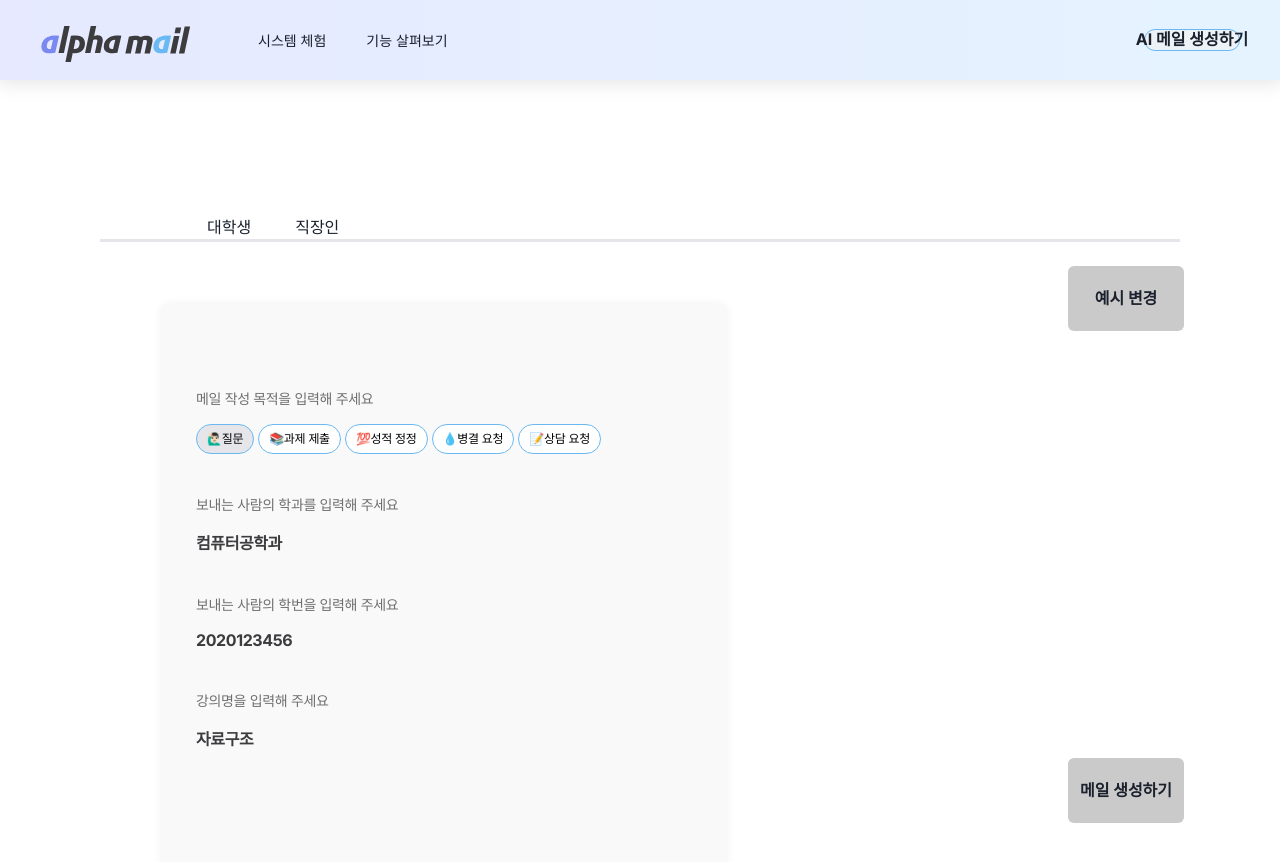
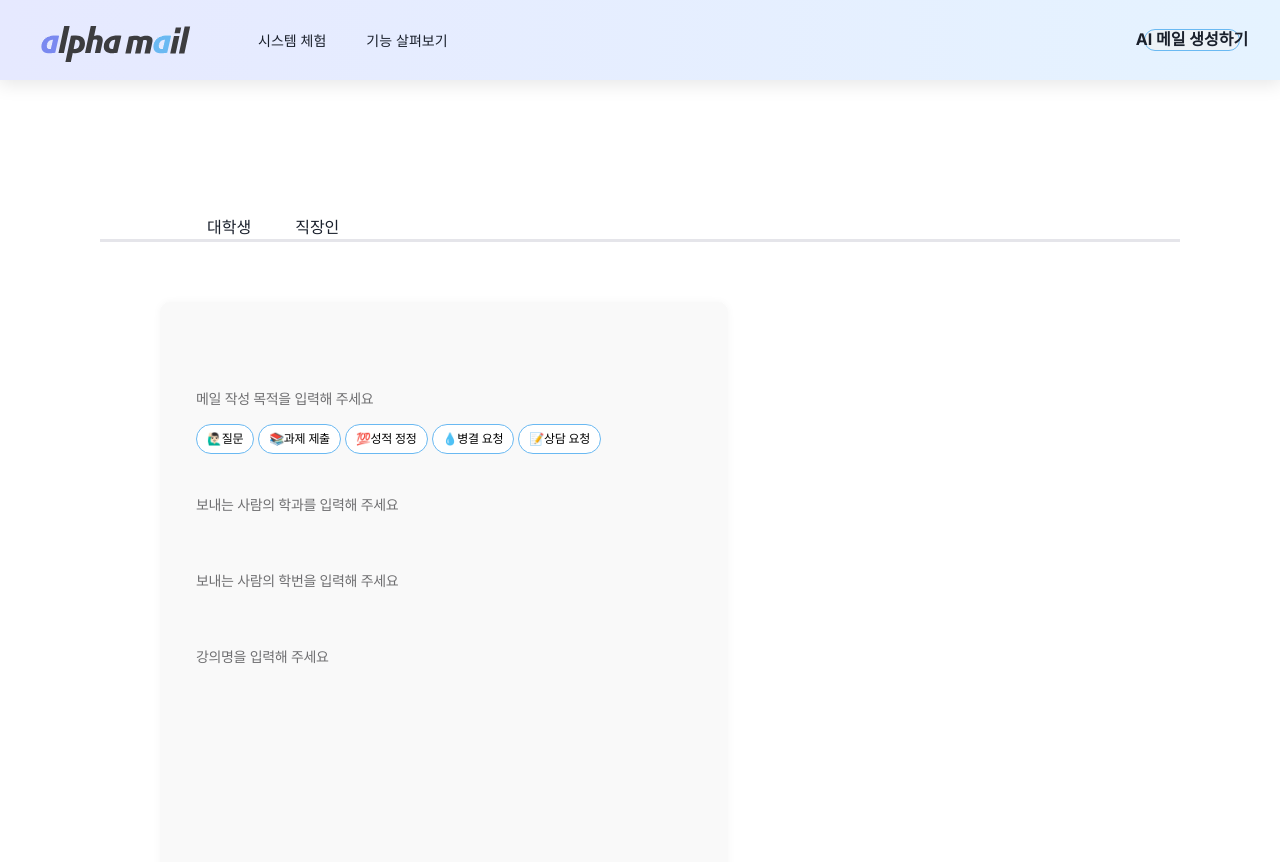
Before and after one commit to Beside-Potenday/frontend, a React (Create React App) app: page /mail in a window 1280 px wide. Shown: the top 862 px of the page. Built offline with nearby package versions, Linux system fonts and the light colour scheme.

Commit message:
feat: 메일 화면 수정

```diff
--- a/src/pages/Mail/index.tsx
+++ b/src/pages/Mail/index.tsx
@@ -1,28 +1,24 @@
-import { Img } from '@chakra-ui/react';
 import styled from '@emotion/styled';
 import { Grid, GridItem } from '@chakra-ui/react';
+import { Header } from '@/components/Mail/Header';
 import { useState } from 'react';
-import { mockData } from '@/types/mock';
-import { AskList } from './AskList';
-import { Header } from './Header';
-import { Buttons } from './Buttons';
+import { AskList } from '@/components/Mail/AskList';
+
+import { useMail } from '@/Provider/MailContext';
 
 export const MailPage = () => {
   const [isActive, setIsActive] = useState(false);
-  const [randomInput, setRandomInput] = useState({
-    mailPurpose: '질문',
-    senderDepartment: '컴퓨터공학과',
-    senderId: '2020123456',
-    courseName: '자료구조',
-  });
+  const mailContext = useMail();
+
+  if (!mailContext) {
+    throw new Error('MailContext not found');
+  }
+  const { mailInput } = mailContext;
+
+  console.log(mailInput);
 
   const onIsActive = () => {
     setIsActive(!isActive);
-  };
-
-  const handleList = () => {
-    const randomIndex = Math.floor(Math.random() * mockData.length);
-    setRandomInput(mockData[randomIndex]);
   };
 
   return (
@@ -55,7 +51,7 @@ export const MailPage = () => {
                 templateColumns={{ base: 'repeat(3, 1fr)' }}
               >
                 <GridItem colSpan={2}>
-                  <AskList randomInput={randomInput}></AskList>
+                  <AskList randomInput={mailInput}></AskList>
                 </GridItem>
                 <GridItem
                   colSpan={1}
@@ -65,9 +61,7 @@ export const MailPage = () => {
                   flexDirection={'column'}
                   marginRight="56px"
                   marginBottom="25px"
-                >
-                  <Buttons handleList={handleList} randomInput={randomInput}></Buttons>
-                </GridItem>
+                ></GridItem>
               </Grid>
             </GridItem>
           </Grid>
@@ -82,7 +76,6 @@ const Wrapper = styled.div`
   display: flex;
   align-items: center;
   justify-content: center;
-  padding-bottom: 200px;
 `;
 
 const LogoWrapper = styled.div`
```
